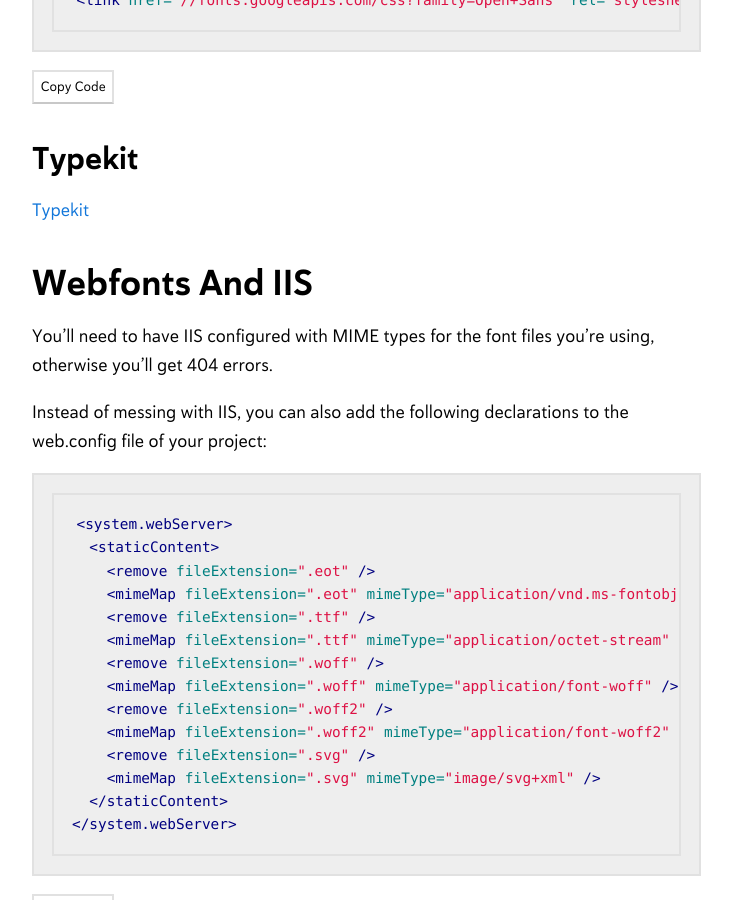
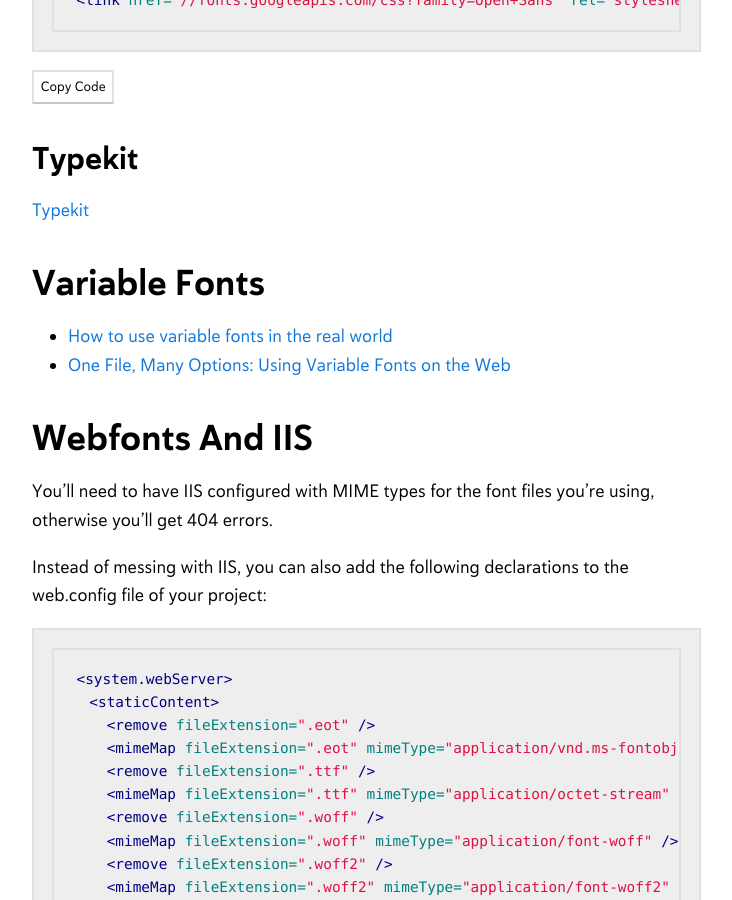
Before and after one commit to mercuryworks/developers-handbook, a Jekyll site: the page built from _posts/2017-03-02-front-end-development-fonts.markdown, in a window 1280 px wide and 900 px high, scrolled down 3104 px. Shown: the whole window, without its empty margins (22-754 px from the left). Built offline with Jekyll 4.4.1, drawn with Linux system fonts in a browser that asks for light colours; comment, search, counter and statistics services are not loaded.

Commit message:
Added links to using variable Fonts

```diff
--- a/_posts/2017-03-02-front-end-development-fonts.markdown
+++ b/_posts/2017-03-02-front-end-development-fonts.markdown
@@ -121,6 +121,11 @@
 
 [Typekit](https://typekit.com/fonts){:target="_blank"}
 
+## Variable Fonts
+
+* [How to use variable fonts in the real world](https://medium.com/clear-left-thinking/how-to-use-variable-fonts-in-the-real-world-e6d73065a604){:target="_blank"}
+* [One File, Many Options: Using Variable Fonts on the Web](https://css-tricks.com/one-file-many-options-using-variable-fonts-web/){:target="_blank"}
+
 ## Webfonts And IIS
 
 You'll need to have IIS configured with MIME types for the font files you're using, otherwise you'll get 404 errors.
```
